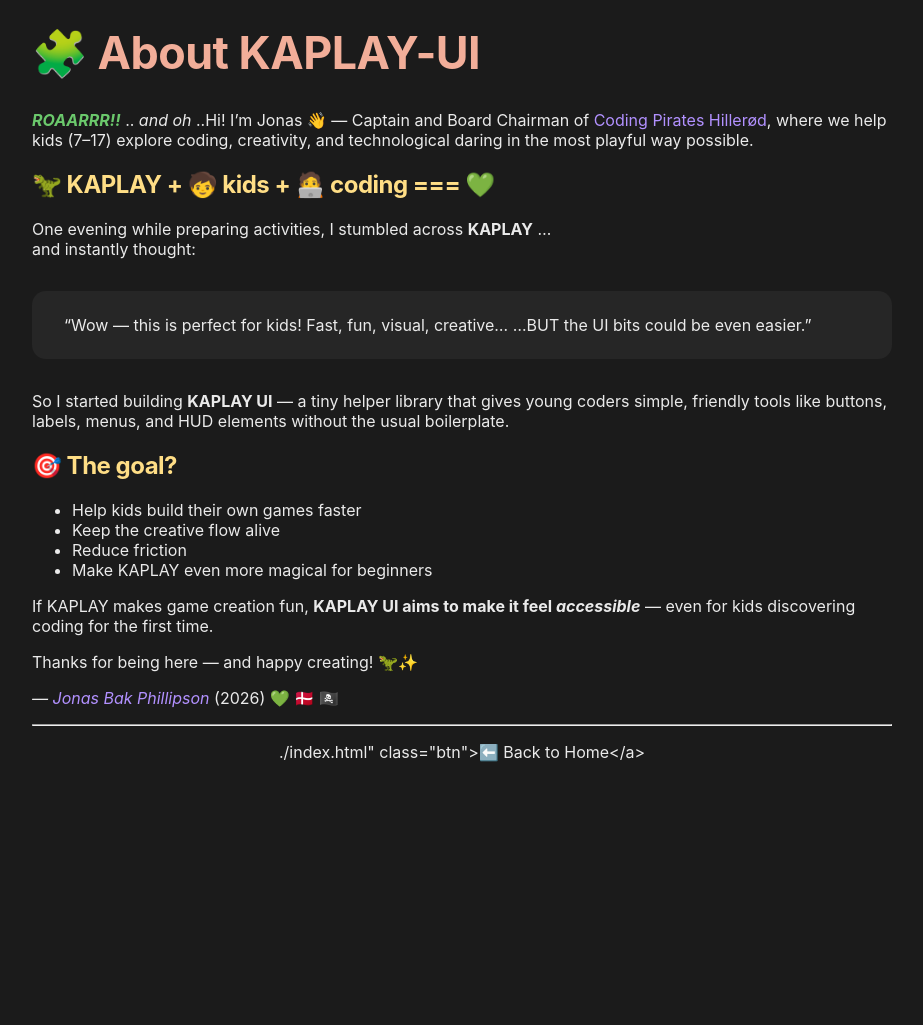
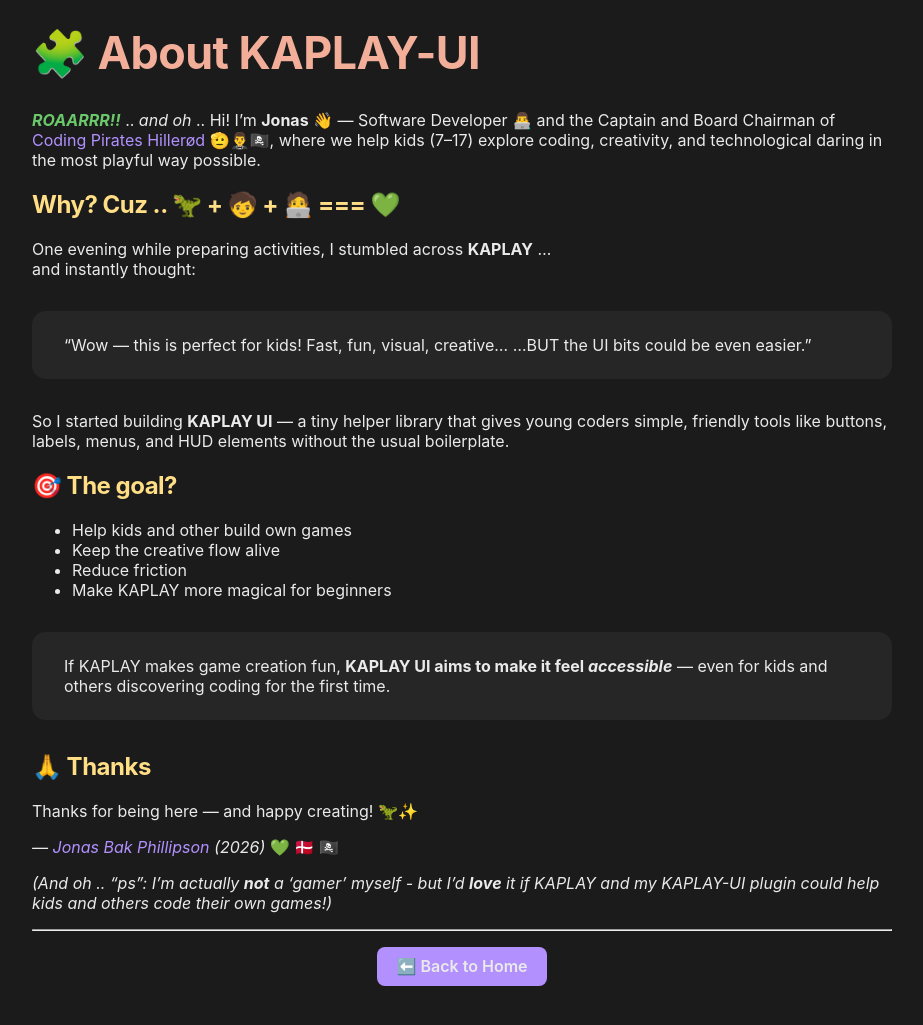
Before and after one commit to jbakchr/kaplay-ui, a Jekyll site: the page built from docs/about.md, in a window 1280 px wide and 1400 px high, scrolled down 148 px. Shown: the part 318-1343 px from the top of the window, without its empty margins (178-1101 px from the left). Built offline with Jekyll 4.4.1, drawn with Linux system fonts in a browser that asks for light colours; before the commit the page ends 1324 px from its top, so only the background shows below that.

Commit message:
Styled about page

```diff
--- a/docs/about.md
+++ b/docs/about.md
@@ -5,9 +5,9 @@
 
 # 🧩 About KAPLAY-UI
 
-<p><span style="color:#6bc96c;font-style:italic;font-weight:bold;">ROAARRR!!</span> .. <span style="font-style:italic">and oh</span> ..Hi! I’m Jonas 👋 — Captain and Board Chairman of <a href="https://codingpirates.dk/what-is-coding-pirates/">Coding Pirates Hillerød</a>, where we help kids (7–17) explore coding, creativity, and technological daring in the most playful way possible.</p>
+<p><span style="color:#6bc96c;font-style:italic;font-weight:bold;">ROAARRR!!</span> .. <span style="font-style:italic">and oh</span> .. Hi! I’m <b>Jonas</b> 👋 — Software Developer 👨‍💻 and the Captain and Board Chairman of <a href="https://codingpirates.dk/what-is-coding-pirates">Coding Pirates Hillerød</a> 🫡🤵‍♂️🏴‍☠️, where we help kids (7–17) explore coding, creativity, and technological daring in the most playful way possible.</p>
 
-## 🦖 KAPLAY + 🧒 kids + 🧑‍💻 coding === 💚
+## Why? Cuz .. 🦖 + 🧒 + 🧑‍💻 === 💚
 
 One evening while preparing activities, I stumbled across **KAPLAY** …
 and instantly thought:
@@ -22,19 +22,26 @@
 
 ## 🎯 The goal?
 
-- Help kids build their own games faster
+- Help kids and other build own games
 - Keep the creative flow alive
 - Reduce friction
-- Make KAPLAY even more magical for beginners
+- Make KAPLAY more magical for beginners
 
-If KAPLAY makes game creation fun, **KAPLAY UI aims to make it feel _accessible_** — even for kids discovering coding for the first time.
+<div class="block">
+If KAPLAY makes game creation fun, <b>KAPLAY UI aims to make it feel <i>accessible</i></b> — even for kids and others discovering coding for the first time.
+</div>
+
+## 🙏 Thanks
 
 Thanks for being here — and happy creating! 🦖✨
 
-_— [Jonas Bak Phillipson](https://github.com/jbakchr)_ (2026) 💚 🇩🇰 🏴‍☠️
+_— [Jonas Bak Phillipson](https://github.com/jbakchr) (2026)_ 💚 🇩🇰 🏴‍☠️
+
+
+_(And oh .. "ps": I'm actually **not** a 'gamer' myself - but I'd **love** it if KAPLAY and my KAPLAY-UI plugin could help kids and others code their own games!)_
 
 ---
 
 <p align="center">
-  ./index.html" class="btn">⬅️ Back to Home</a>
+  <a href="./index.html" class="btn">⬅️ Back to Home</a>
 </p>
```
